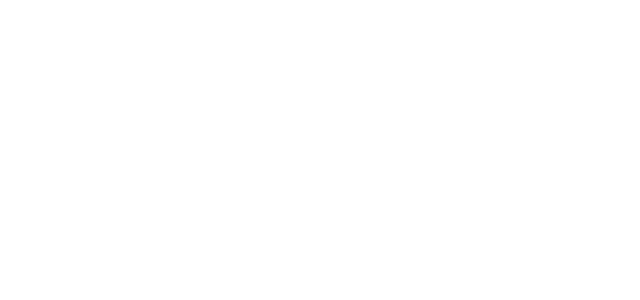
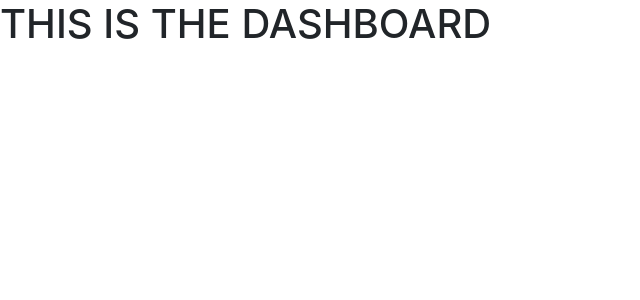
Before and after one commit to Sfzmango/accrualify-assessment-timesheet, a React (Create React App) app in the folder client/: page /dashboard/1 in a window 1280 px wide. Before the commit this address had no page. Shown: the top 300 px of the page, without its empty margins (0-640 px from the left). Built offline with nearby package versions, Linux system fonts and the light colour scheme.

Commit message:
uncommented dashboard page to access route

```diff
--- a/client/src/App.js
+++ b/client/src/App.js
@@ -4,7 +4,7 @@
 import { BrowserRouter as Router, Route, Routes } from 'react-router-dom';
 
 import Login from './pages/Login';
-//import Dashboard from './pages/Dashboard';
+import Dashboard from './pages/Dashboard';
 //import Timesheet from './pages/Timesheet';
 
 const httpLink = createHttpLink({
@@ -37,12 +37,12 @@
             <Route
               path="/"
               element={<Login />} />
+            <Route
+              path="/dashboard/:userId"
+              element={<Dashboard />} />
             {/* <Route
               path="/timesheet/:timesheetId"
-              element={<Timesheet />} />
-            <Route
-              path="/dashboard/:userId"
-              element={<Dashboard />} /> */}
+              element={<Timesheet />} /> */}
           </Routes>
         </div>
       </Router>
```
